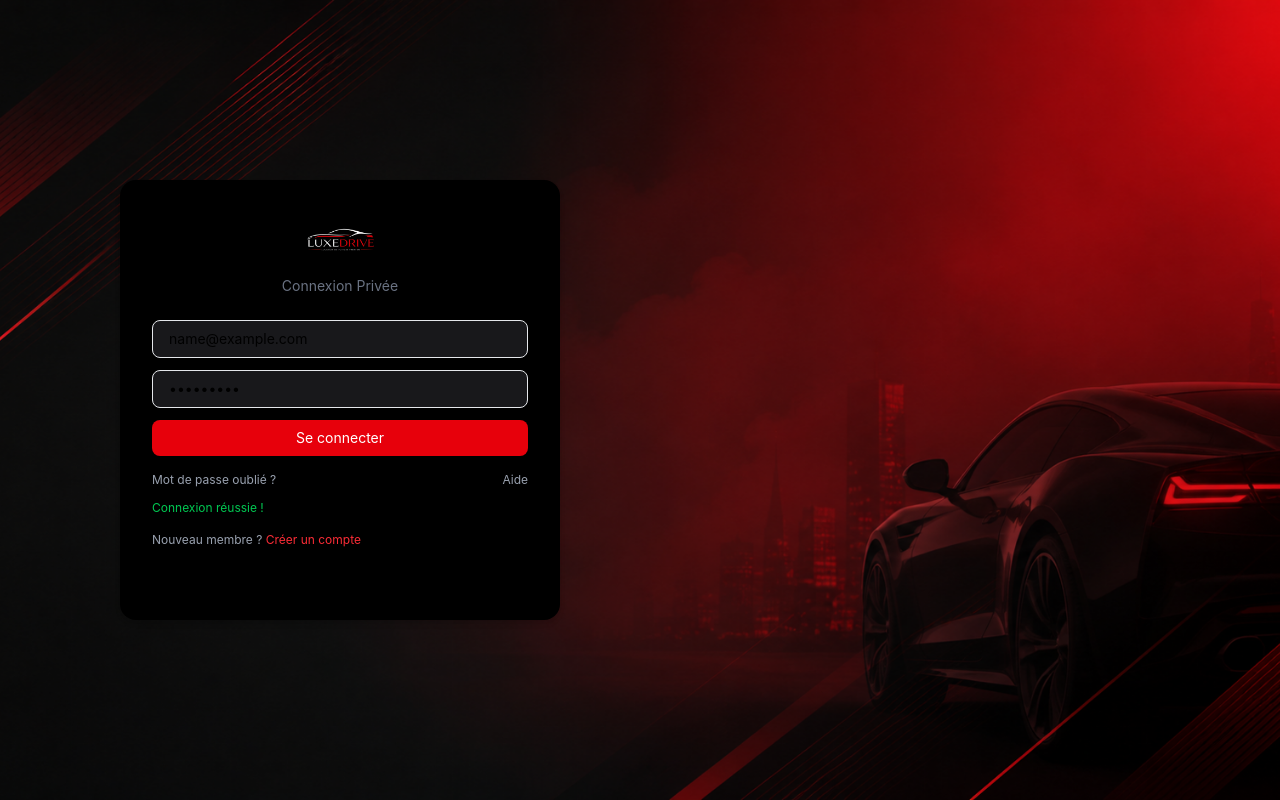
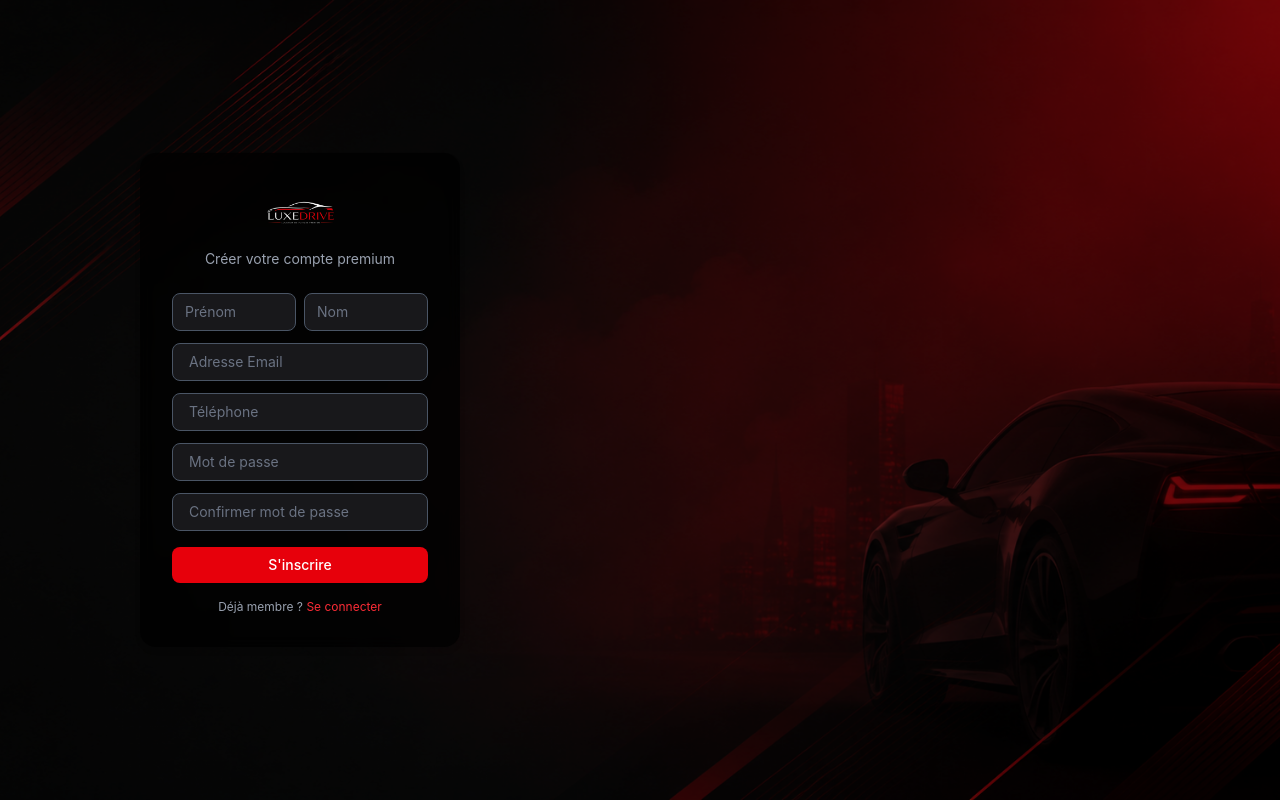
Before and after one commit to mame-fatou28/location-voiture, a React (Vite) app: page / in a window 1280 px wide. Both pictures are taken after typing "name@example.com", "Sample123" into the empty fields and a click on the button "Se connecter". Built offline with nearby package versions, Linux system fonts and the light colour scheme.

Commit message:
update de la page d'authentification

```diff
--- a/src/App.tsx
+++ b/src/App.tsx
@@ -1,14 +1,15 @@
 import { useState } from 'react'
 import './App.css'
 import Connexion from './component/Connecter';
-
+import Auth from './component/Authentification';
 function App() {
 
 
 
   return (
-
-  <Connexion/>
+   <>
+  <Auth/>
+  </>
 
   )
 }
--- /dev/null
+++ b/src/component/Authentification.tsx
@@ -0,0 +1,17 @@
+import { useState } from "react";
+import Connexion from "./Connecter";
+import Inscription from "./Inscription";
+
+export default function Auth() {
+  const [isLogin, setIsLogin] = useState(true);
+
+  return (
+    <div>
+      {isLogin ? (
+        <Connexion onSwitch={() => setIsLogin(false)} />
+      ) : (
+        <Inscription onSwitch={() => setIsLogin(true)} />
+      )}
+    </div>
+  );
+}
--- a/src/component/Connecter.tsx
+++ b/src/component/Connecter.tsx
@@ -58,6 +58,7 @@ const Connexion: React.FC<ConnexionProps> = ({ onSwitch }) => {
             />
 
             <button
+             onClick={onSwitch}
               type="submit"
               className="bg-red-600 text-white rounded-lg py-2 text-sm "
             >
--- a/src/component/Inscription.tsx
+++ b/src/component/Inscription.tsx
@@ -95,6 +95,7 @@ export default function Inscription({ onSwitch }) {
             />
 
             <button
+             onClick={onSwitch}
               type="submit"
               className="bg-red-600 text-white rounded-lg py-2 text-sm font-medium mt-1"
             >
```
